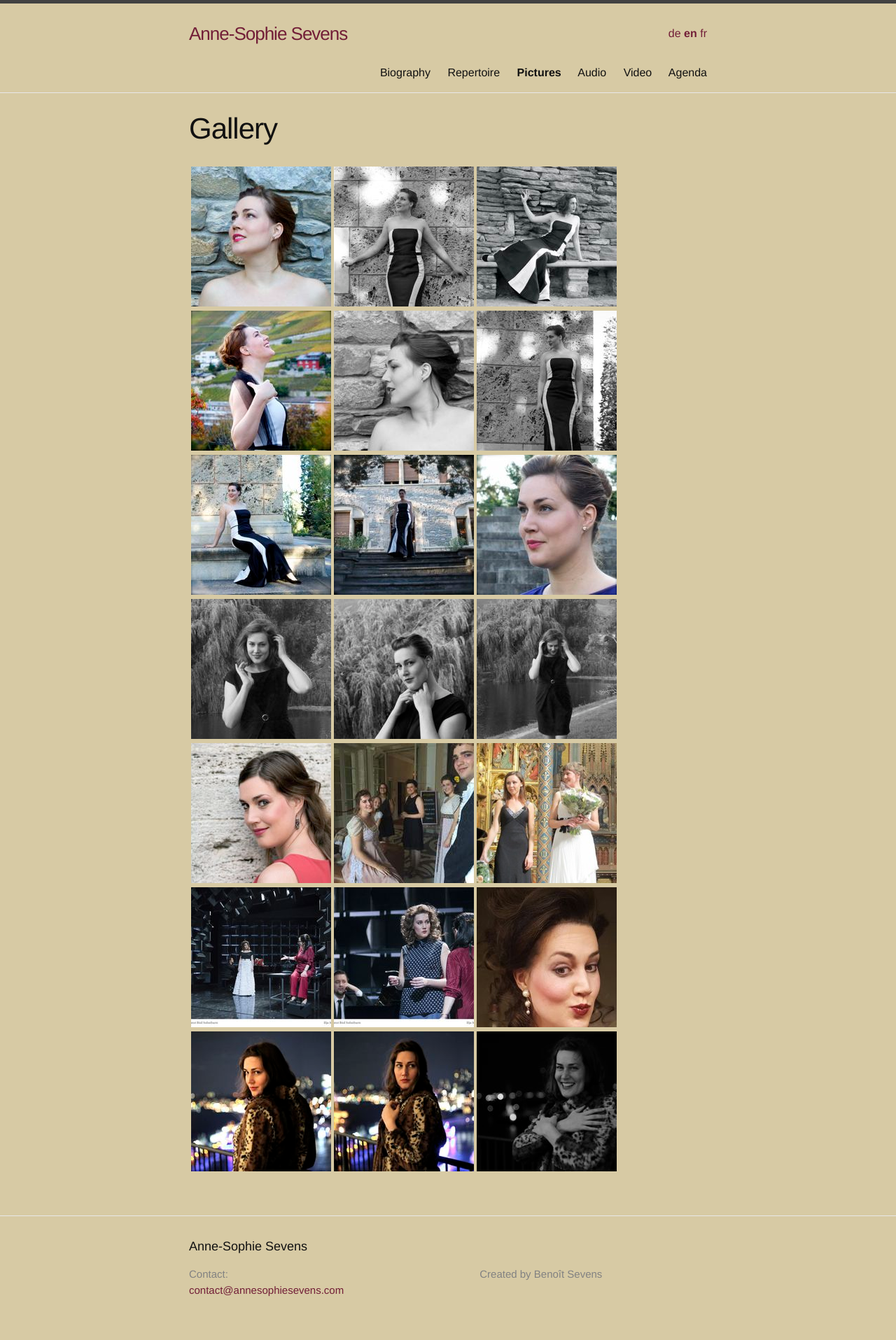
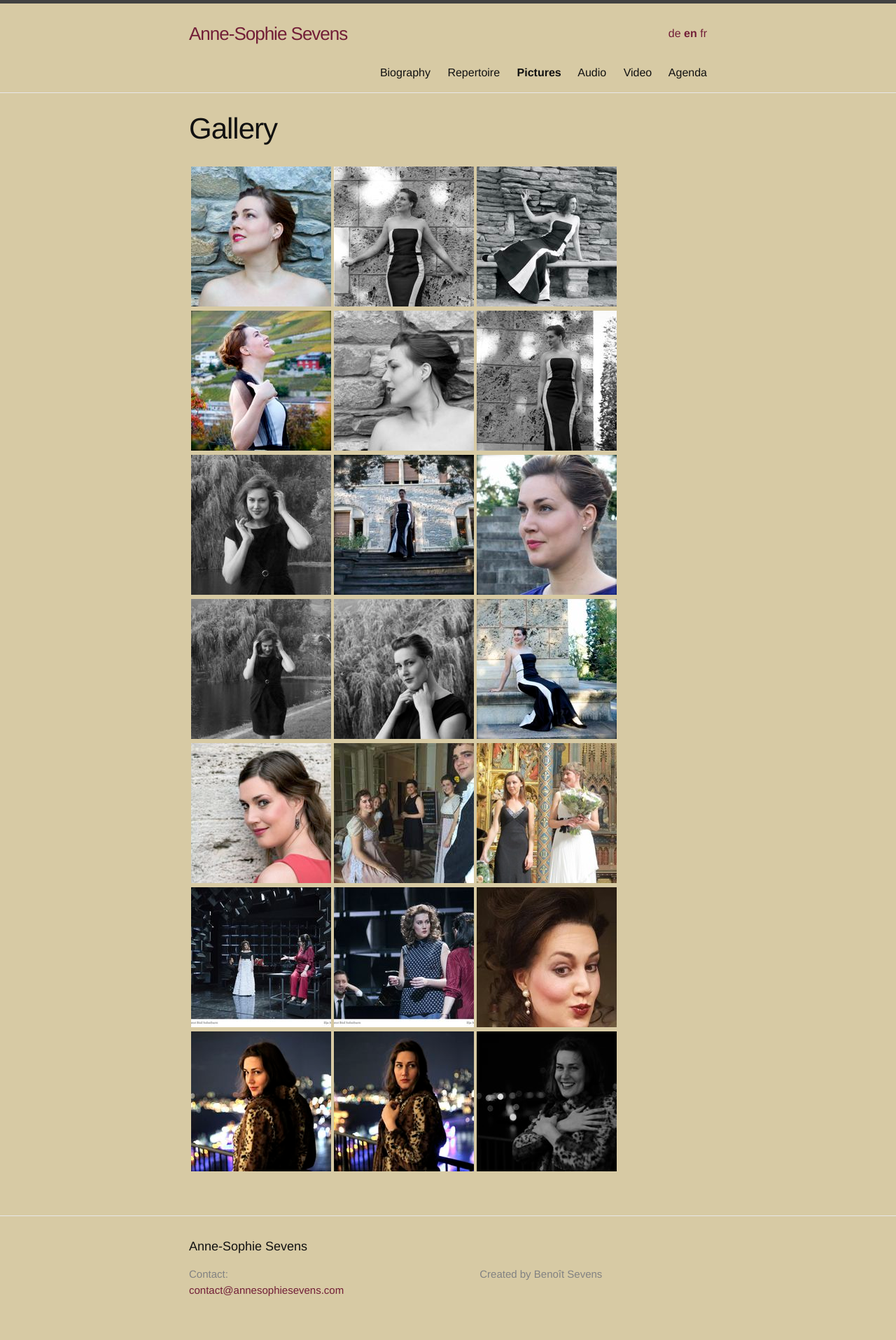
Before and after one commit to annesophie-sevens/annesophie-sevens.github.io, a Jekyll site: the page built from pictures-en.md, in a window 1280 px wide. Shown: the whole page at 70% size. Built offline with Jekyll 4.4.1, drawn with Linux system fonts in a browser that asks for light colours.

Commit message:
Update pictures-en.md

```diff
--- a/pictures-en.md
+++ b/pictures-en.md
@@ -9,9 +9,9 @@
 
 | <a href="/assets/a4.jpg"> ![]({{ site.baseurl }}/assets/a4-thumbnail.jpg) </a> | <a href="/assets/a2.jpg"> ![]({{ site.baseurl }}/assets/a2-thumbnail.jpg) </a> | <a href="/assets/a1.jpg">![]({{ site.baseurl }}/assets/a1-thumbnail.jpg) </a> |
 
-|  <a href="/assets/a12.jpg">  ![]({{ site.baseurl }}/assets/a12-thumbnail.jpg) </a> | <a href="/assets/a7.jpg"> ![]({{ site.baseurl }}/assets/a7-thumbnail.jpg) </a>|<a href="/assets/a9.jpg"> ![]({{ site.baseurl }}/assets/a9-thumbnail.jpg) </a>|
+|  <a href="/assets/a14.jpg">  ![]({{ site.baseurl }}/assets/a14-thumbnail.jpg) </a> | <a href="/assets/a7.jpg"> ![]({{ site.baseurl }}/assets/a7-thumbnail.jpg) </a>|<a href="/assets/a9.jpg"> ![]({{ site.baseurl }}/assets/a9-thumbnail.jpg) </a>|
 
-| <a href="/assets/a14.jpg">  ![]({{ site.baseurl }}/assets/a14-thumbnail.jpg) </a> | <a href="/assets/a11.jpg"> ![]({{ site.baseurl }}/assets/a11-thumbnail.jpg) </a> | <a href="/assets/a13.jpg"> ![]({{ site.baseurl }}/assets/a13-thumbnail.jpg) </a>|
+| <a href="/assets/a13.jpg">  ![]({{ site.baseurl }}/assets/a13-thumbnail.jpg) </a> | <a href="/assets/a11.jpg"> ![]({{ site.baseurl }}/assets/a11-thumbnail.jpg) </a> | <a href="/assets/a12.jpg"> ![]({{ site.baseurl }}/assets/a12-thumbnail.jpg) </a>|
 
 | <a href="/assets/muurfoto.jpg"> ![]({{ site.baseurl }}/assets/muurfoto_thumbnail.jpg) </a> | <a href="/assets/107.jpg"> ![]({{ site.baseurl }}/assets/107-thumbnail.jpg) </a> | <a href="/assets/101.jpg">![]({{ site.baseurl }}/assets/101-thumbnail.jpg) </a> |
 
```
